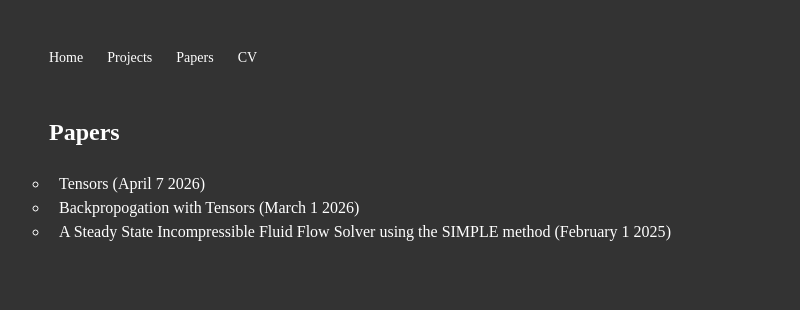
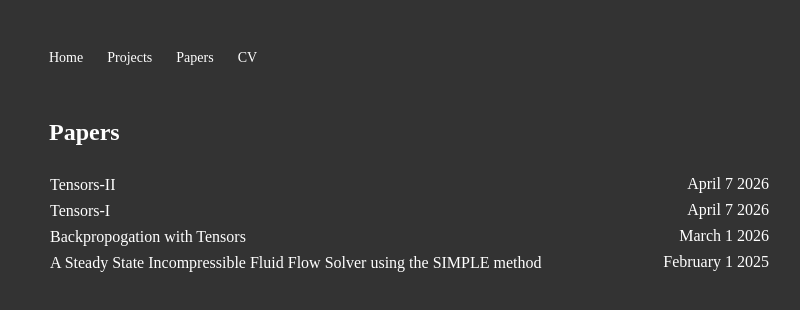
Before and after one commit to cl0udsw1tch/portfolio, a Next.js app: page /papers in a window 1280 px wide. Shown: the top 310 px of the page, without its empty margins (231-1031 px from the left). Built offline with nearby package versions, Linux system fonts and the light colour scheme.

Commit message:
fixed routes

```diff
--- a/app/papers/page.tsx
+++ b/app/papers/page.tsx
@@ -1,20 +1,22 @@
 import Link from "next/link"
 
-const BLOG_URL = "http://tech0.vercel.app"
+const BLOG_URL = "http://thecontraction.vercel.app"
 
 const Paper = (props: { name: string, date: string, blog_route: string }) => {
     return (
-        <li >
-            <Link href={new URL(BLOG_URL + "/" + props.blog_route).toString()} className="font-medium" style={{ margin: '10px' }}>{props.name} ({props.date})</Link>
+        <li style={{ display: 'flex', justifyContent: 'space-between' }} >
+            <Link href={new URL(BLOG_URL + "/" + props.blog_route).toString()} className="font-medium" style={{ margin: '1px' }}>{props.name} </Link>
+            <span>{props.date}</span>
         </li>
     )
 
 }
 
 const papers = [
-    { name: "Tensors", date: "April 7 2026", blog_route: "tensors" },
-    { name: "Backpropogation with Tensors", date: "March 1 2026", blog_route: "tensor-backprop" },
-    { name: "A Steady State Incompressible Fluid Flow Solver using the SIMPLE method", date: "February 1 2025", blog_route: 'fluid-flow-solver' }
+    { name: "Tensors-II", date: "April 7 2026", blog_route: "paper/tensors-II" },
+    { name: "Tensors-I", date: "April 7 2026", blog_route: "paper/tensors-I" },
+    { name: "Backpropogation with Tensors", date: "March 1 2026", blog_route: "paper/tensor-backprop" },
+    { name: "A Steady State Incompressible Fluid Flow Solver using the SIMPLE method", date: "February 1 2025", blog_route: 'paper/fluid-flow-solver' }
 ]
 
 export default function Papers() {
```
